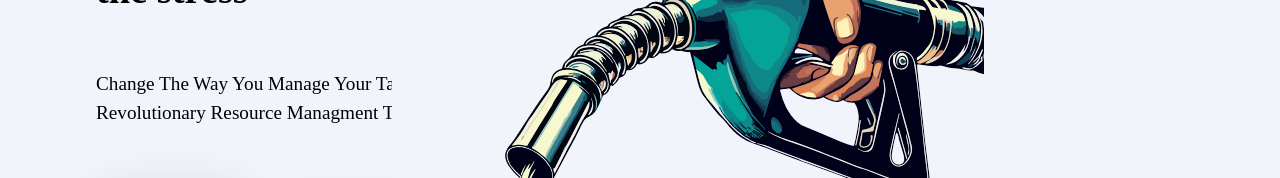
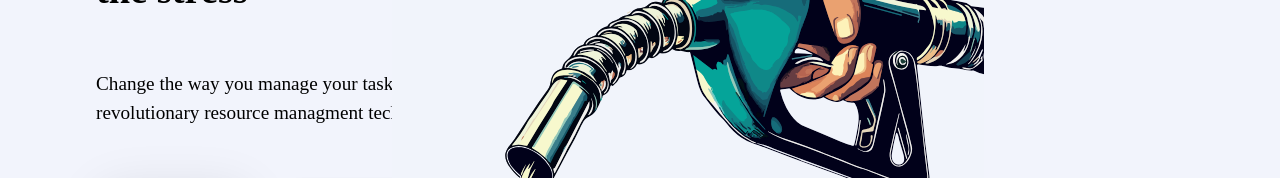
Before and after one commit to paullaster/manage-fuel-bussiness-ui, a React (Vite) app: page / in a window 1280 px wide. Shown: the part 287-465 px from the top of the page. Built offline with nearby package versions, Linux system fonts and the light colour scheme; no server answers; a web font is replaced by a local one.

Commit message:
update delete action of table items

```diff
--- a/src/assets/sass/global/_typography.scss
+++ b/src/assets/sass/global/_typography.scss
@@ -60,9 +60,9 @@ input[type="search"]:focus{
     border-bottom-left-radius: 0;
     border-bottom-right-radius: 0;
 }
-span {
-    text-transform: capitalize !important;
-}
+// span {
+//     text-transform: capitalize !important;
+// }
 span.error_span {
     color: v.$color_error;
 }
--- a/src/assets/sass/pages/_tankEntries.scss
+++ b/src/assets/sass/pages/_tankEntries.scss
@@ -26,7 +26,11 @@
                 border-radius: .4rem;
                 color: g.$color_primary_light;
                 @include u.boxshadow_light;
+
             }
         }
     }
+    & ~ button >span {
+        text-transform: uppercase !important;
+    }
 }
```
